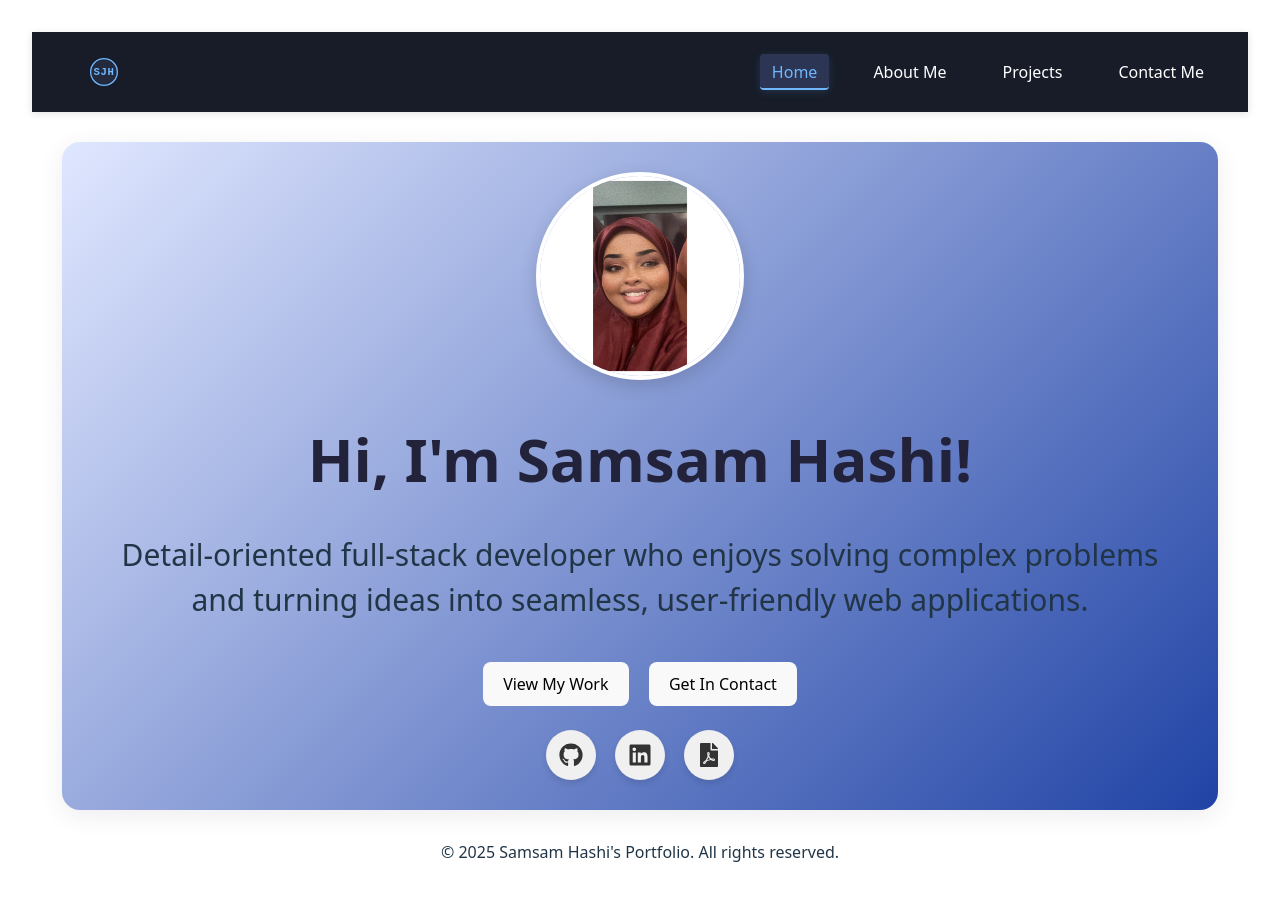
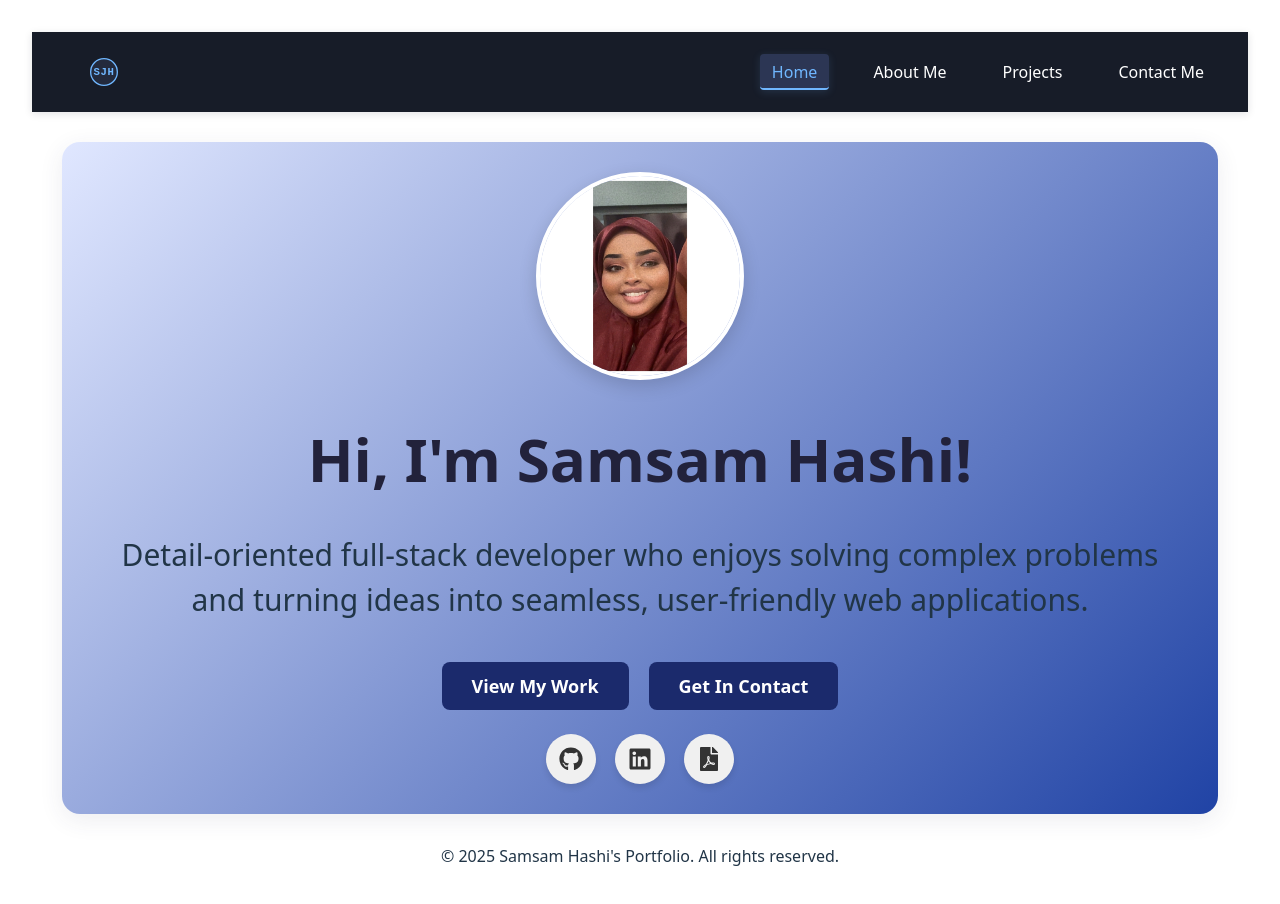
Before and after one commit to Samjamhas10/portfolio-website, a React (Vite) app: page / in a window 1280 px wide. Shown: the top 904 px of the page. Built offline with nearby package versions, Linux system fonts and the light colour scheme.

Commit message:
feat: add button styling to home section

```diff
--- a/src/components/Home/Home.css
+++ b/src/components/Home/Home.css
@@ -37,6 +37,15 @@ html {
 }
 
 .home__button {
+  padding: 12px 30px;
+  font-size: 18px;
+  font-weight: 600;
+  color: #fff;
+  background: #1b2a6c;
+  border: none;
+  border-radius: 8px;
+  cursor: pointer;
+  transition: all 0.3s ease;
 }
 
 .home__button:hover {
```
